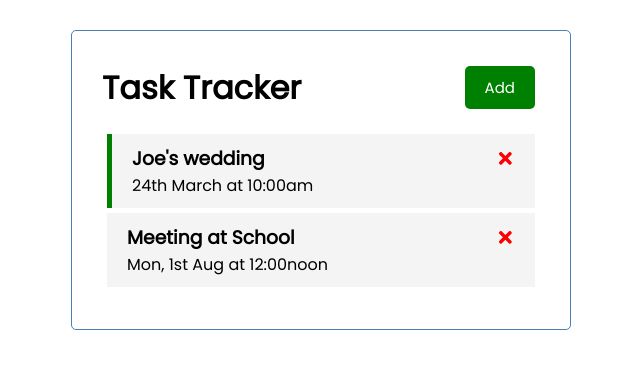
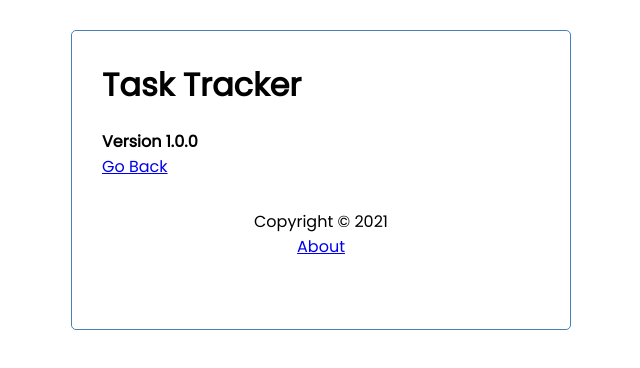
Before and after one commit to collinsigeh/jpp-react-task-tracker, a React (Create React App) app: page /about in a window 1280 px wide. Shown: the top 368 px of the page, without its empty margins (319-959 px from the left). Built offline with nearby package versions, Linux system fonts and the light colour scheme; data requests are answered from the project's data file.

Commit message:
added and about page and created links appropriately

```diff
--- a/package.json
+++ b/package.json
@@ -10,6 +10,7 @@
     "react": "^18.2.0",
     "react-dom": "^18.2.0",
     "react-icons": "^4.4.0",
+    "react-router-dom": "^6.3.0",
     "react-scripts": "5.0.1",
     "web-vitals": "^2.1.4"
   },
--- a/src/App.js
+++ b/src/App.js
@@ -1,5 +1,8 @@
 import { useState, useEffect } from "react";
+import { BrowserRouter as Router, Route, Routes } from "react-router-dom";
+import About from "./components/About";
 import AddTask from "./components/AddTask";
+import Footer from "./components/Footer";
 import Header from "./components/Header";
 import Tasks from "./components/Tasks";
 
@@ -83,11 +86,24 @@ function App() {
   };
 
   return (
+    <Router>
+
     <div className="container">
       <Header showAddTask={showAddTask} setShowAddTask={setShowAddTask} />
-      {showAddTask && <AddTask onAdd={onAdd} />}
-      <Tasks tasks={tasks} onDelete={deleteTask} onToggle={toggleReminder} />
+      <Routes>
+        <Route path="/" element= {
+          <>
+          {showAddTask && <AddTask onAdd={onAdd} />}
+          <Tasks tasks={tasks} onDelete={deleteTask} onToggle={toggleReminder} />
+          </>
+          }
+        />
+        <Route path="/about" element={<About />} />
+      </Routes>
+      <Footer />
     </div>
+
+    </Router>
   );
 }
 
--- /dev/null
+++ b/src/components/About.js
@@ -0,0 +1,12 @@
+import { Link } from "react-router-dom"
+
+const About = () => {
+  return (
+    <div>
+        <h4>Version 1.0.0</h4>
+        <Link to="/">Go Back</Link>
+    </div>
+  )
+}
+
+export default About
--- /dev/null
+++ b/src/components/Footer.js
@@ -0,0 +1,12 @@
+import { Link } from "react-router-dom"
+
+const Footer = () => {
+  return (
+    <div className="footer">
+        Copyright &copy; 2021<br />
+        <Link to="/about">About</Link>
+    </div>
+  )
+}
+
+export default Footer
--- a/src/components/Header.js
+++ b/src/components/Header.js
@@ -1,16 +1,21 @@
 import PropTypes from "prop-types";
+import { useLocation } from "react-router-dom";
 import Button from "./Button";
 
 const Header = (props) => {
+ const location = useLocation();
 
   return (
     <div className="header">
       <h1>{props.title}</h1>
-      <Button
-        color={props.showAddTask ? "red" : "green"}
-        text={props.showAddTask ? "Close" : "Add"}
-        onClickHandler={() => props.setShowAddTask(!props.showAddTask)}
-      />
+      {
+        location.pathname === "/" &&
+        <Button
+            color={props.showAddTask ? "red" : "green"}
+            text={props.showAddTask ? "Close" : "Add"}
+            onClickHandler={() => props.setShowAddTask(!props.showAddTask)}
+        />
+      }
     </div>
   );
 };
--- a/src/index.css
+++ b/src/index.css
@@ -106,7 +106,7 @@ body {
   height: 20px;
 }
 
-footer {
+.footer {
   margin-top: 30px;
   text-align: center;
 }
```
Also changed, not shown: 1 other file (tests, documents, lock files or other folders).
